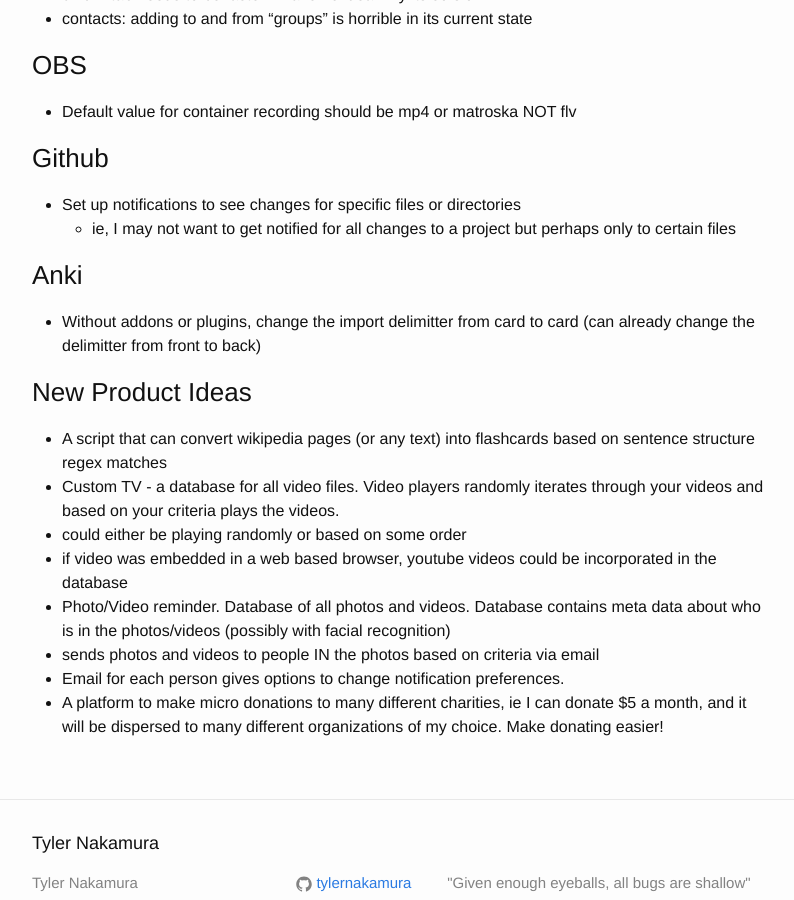
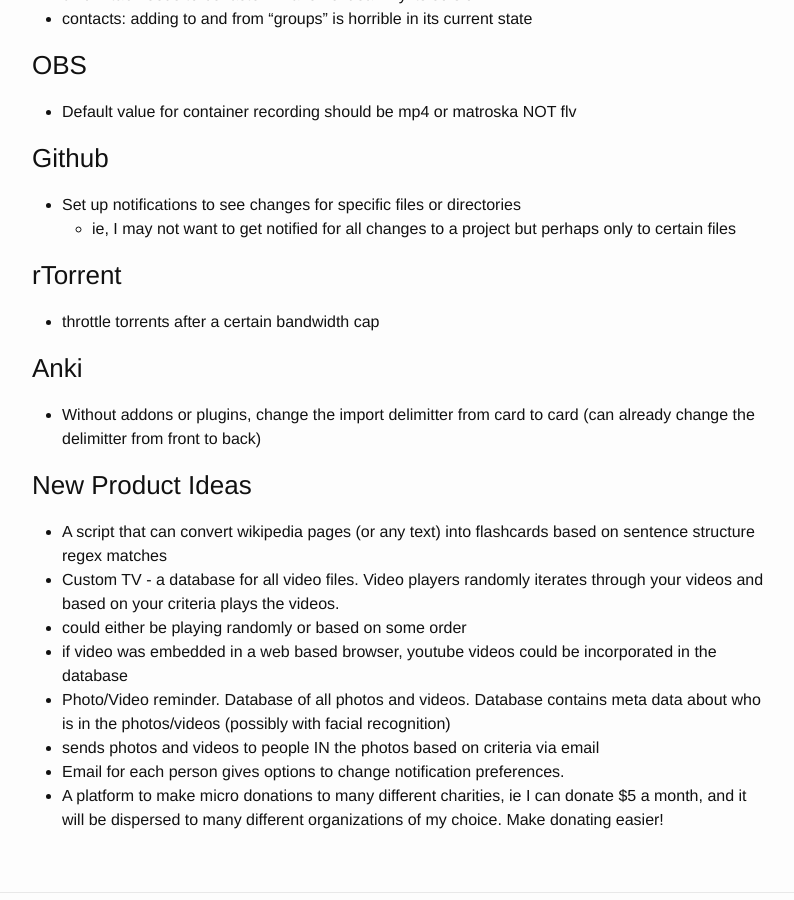
Before and after one commit to ahlim0m/tylernakamura.github.io, a Jekyll site: the page built from _posts/2016-09-06-my-software-wishlist.markdown, in a window 1280 px wide and 900 px high, scrolled down 637 px. Shown: the whole window, without its empty margins (238-1032 px from the left). Built offline with Jekyll 4.4.1, drawn with Linux system fonts in a browser that asks for light colours.

Commit message:
add rtorrent throttle idea to wishlist

```diff
--- a/_posts/2016-09-06-my-software-wishlist.markdown
+++ b/_posts/2016-09-06-my-software-wishlist.markdown
@@ -28,6 +28,9 @@
 - Set up notifications to see changes for specific files or directories
   - ie, I may not want to get notified for all changes to a project but perhaps only to certain files
 
+### rTorrent
+- throttle torrents after a certain bandwidth cap
+
 ### Anki
 - Without addons or plugins, change the import delimitter from card to card (can already change the delimitter from front to back)
 
```
